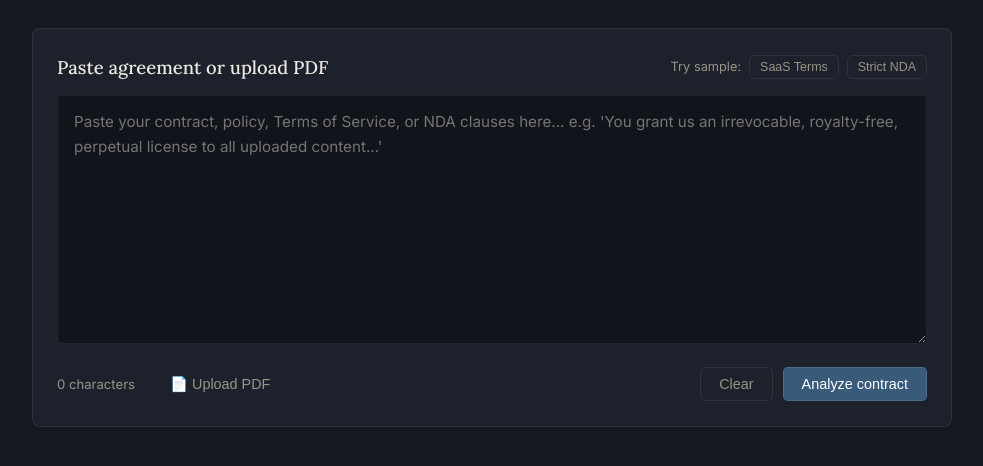
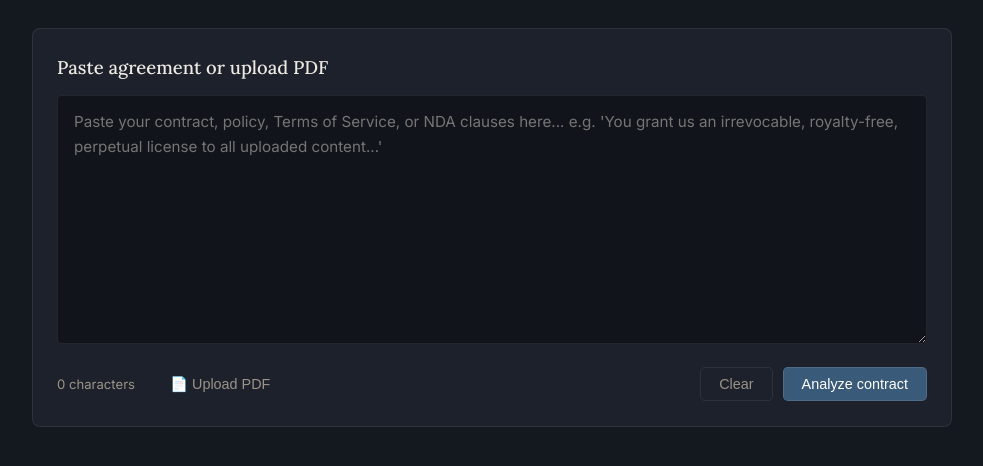
Before and after one commit to GargiLaulkar/CONTRACTRISKMANAGER, a Flask app: page / in a window 1280 px wide. Shown: the part 100-566 px from the top of the page, without its empty margins (148-1131 px from the left). Run offline with Flask 3, Linux system fonts and the light colour scheme.

Commit message:
removed sample analyzing options

```diff
--- a/static/script.js
+++ b/static/script.js
@@ -5,9 +5,6 @@ document.addEventListener('DOMContentLoaded', () => {
     const analyzeBtn = document.getElementById('analyze-btn');
     const btnText = analyzeBtn.querySelector('.btn-text');
     const btnLoader = analyzeBtn.querySelector('.btn-loader');
-
-    const sampleTosBtn = document.getElementById('sample-tos-btn');
-    const sampleNdaBtn = document.getElementById('sample-nda-btn');
 
     const uploadPdfBtn = document.getElementById('upload-pdf-btn');
     const pdfFileInput = document.getElementById('pdf-file-input');
@@ -52,17 +49,6 @@ document.addEventListener('DOMContentLoaded', () => {
 
     const GAUGE_CIRCUMFERENCE = 314.16; // 2 * pi * 50
 
-    const SAMPLE_TOS = `1. License to User Content: By submitting any material or data to the Service, you grant the Company a perpetual, irrevocable, worldwide, royalty-free, and transferable license to use, reproduce, modify, sell, and sublicense your content for any commercial or non-commercial purpose.
-2. Unilateral Changes: The Company reserves the right to modify or terminate these Terms at any time without prior notice. Your continued use of the platform constitutes acceptance of all modifications.
-3. Class Action Waiver & Mandatory Arbitration: Any dispute arising out of or related to these Terms shall be resolved exclusively through individual binding arbitration, and you expressly waive your right to initiate or participate in any class action litigation.
-4. Limitation of Liability: In no event shall the Company be liable for any indirect, punitive, or consequential damages, and the total liability of Company shall not exceed $10 or the fees paid by you in the preceding one month.
-5. Privacy & Data Handling: We may collect device telemetry and aggregate usage logs to improve system stability and diagnose software bugs.`;
-
-    const SAMPLE_NDA = `1. Definition of Confidential Information: 'Confidential Information' includes all non-public technical, business, or proprietary information disclosed by either party, whether oral or written.
-2. Non-Compete & Non-Solicitation: For a period of 5 years following termination of discussions, the Receiving Party shall not engage in any competing business venture or solicit any employees, contractors, or customers of the Disclosing Party worldwide.
-3. Liquidated Damages: Any breach or suspected disclosure of confidential information shall trigger automatic liquidated damages of $100,000 payable immediately, without prejudice to injunctive relief.
-4. Standard of Care: The Receiving Party agrees to protect Confidential Information using the same degree of care it uses to protect its own confidential materials of like nature, but no less than reasonable care.`;
-
     // Character counter
     contractInput.addEventListener('input', () => {
         const len = contractInput.value.length;
@@ -77,23 +63,6 @@ document.addEventListener('DOMContentLoaded', () => {
         pdfFileInput.value = '';
         hideError();
         contractInput.focus();
-    });
-
-    // Sample loaders
-    sampleTosBtn.addEventListener('click', () => {
-        contractInput.value = SAMPLE_TOS;
-        contractInput.dispatchEvent(new Event('input'));
-        pdfFilenameDisplay.textContent = '';
-        pdfFileInput.value = '';
-        hideError();
-    });
-
-    sampleNdaBtn.addEventListener('click', () => {
-        contractInput.value = SAMPLE_NDA;
-        contractInput.dispatchEvent(new Event('input'));
-        pdfFilenameDisplay.textContent = '';
-        pdfFileInput.value = '';
-        hideError();
     });
 
     // PDF Upload handling
--- a/templates/index.html
+++ b/templates/index.html
@@ -37,11 +37,6 @@
             <section class="card input-section" aria-labelledby="input-heading">
                 <div class="section-top">
                     <h2 id="input-heading">Paste agreement or upload PDF</h2>
-                    <div class="sample-actions">
-                        <span class="sample-label">Try sample:</span>
-                        <button type="button" class="btn btn-sm btn-ghost" id="sample-tos-btn">SaaS Terms</button>
-                        <button type="button" class="btn btn-sm btn-ghost" id="sample-nda-btn">Strict NDA</button>
-                    </div>
                 </div>
 
                 <div class="textarea-wrapper">
```
